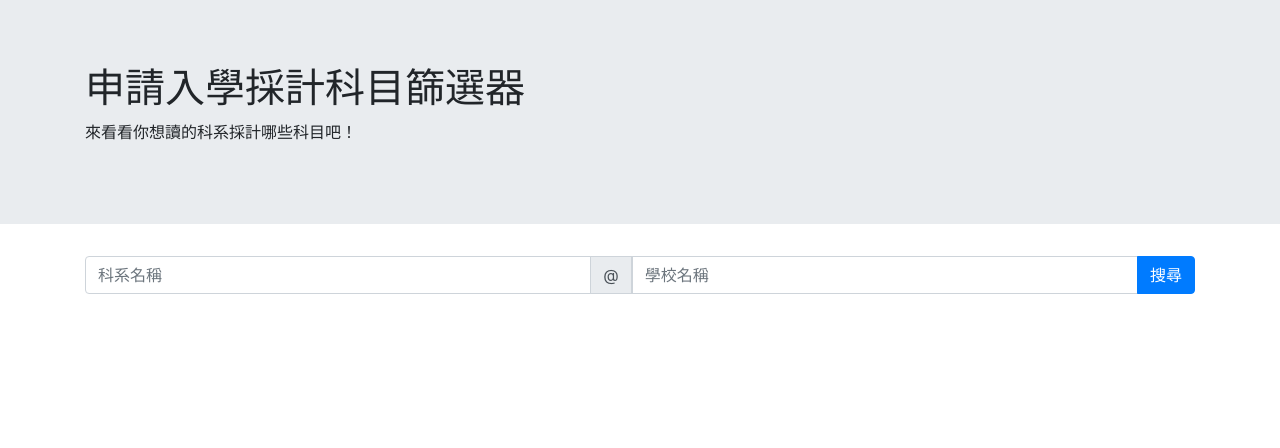
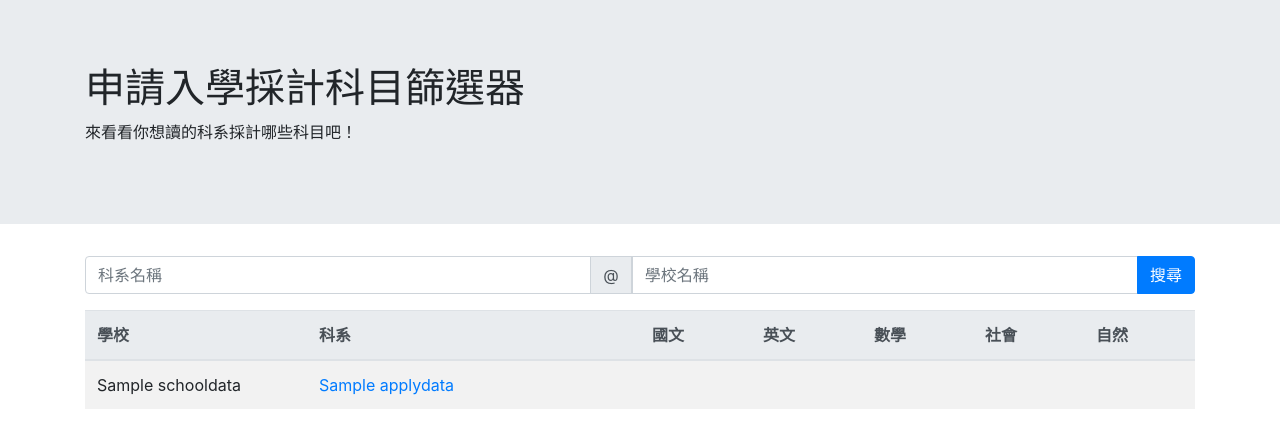
Before and after one commit to lashhw/applytool, a PHP site: page / in a window 1280 px wide. Shown: the top 448 px of the page. Run offline with PHP 8.4, Linux system fonts and the light colour scheme; tables that the repository leaves empty or names only in its code hold one stand-in row (values such as "Sample post"); some libraries are stand-ins or nearby versions.

Commit message:
add comment; implement color highlighting

```diff
--- a/getResult.php
+++ b/getResult.php
@@ -1,43 +1,77 @@
-<?php require "config.php" ?>
+<?php
+//config file
+require "config.php";
+
+// if 'qd' or 'qs' is empty, set it to '.*'(match any character(s))
+if($_GET["qd"]=="")$_GET["qd"]=".*";
+if($_GET["qs"]=="")$_GET["qs"]=".*";
+
+// convert id to school name
+function getSchoolName($id,$row,$pdo){
+  $stmt_school = $pdo->prepare("SELECT name FROM schoolData WHERE id=?");
+  // get the first three digits
+  $schoolid = substr($row["id"],0,3);
+  $stmt_school->execute(array($schoolid));
+  $schoolname = $stmt_school->fetchAll()[0]["name"];
+  return $schoolname;
+}
+
+//convert to formatted string
+$table_colors = array(
+  "頂標"=>"s1",
+  "前標"=>"s2",
+  "均標"=>"s3",
+  "後標"=>"s4",
+  "底標"=>"s5",
+  "採計"=>"s6",
+  "二階"=>"s7"
+);
+function getFormatted($str){
+  echo "<script>console.log('".$str."');</script>";
+  if(array_key_exists($str,$GLOBALS["table_colors"]))
+    return "<td class='".$GLOBALS["table_colors"][$str]."'>".$str."</td>";
+  else
+    return "<td class='td_default'></td>";
+}
+?>
 <div class="container">
   <?php
+  // serach for data whose name is regexly match
   $stmt_apply = $pdo_apply->prepare("SELECT id,name,chinese,math,english,society,science
                                FROM applyData WHERE name REGEXP ?;");
-  $stmt_apply->execute(array($_GET["q"]));
+  $stmt_apply->execute(array($_GET["qd"]));
   ?>
-  <table id="search_result" class="table table-striped">
+  <table id="table_result" class="table">
+    <thead class="thead-light">
       <tr>
-      <th width="11%">學校</th>
-      <th width="20%">科系</th>
+        <th width="10%">學校</th>
+        <th width="15%">科系</th>
         <th width="5%">國文</th>
         <th width="5%">英文</th>
         <th width="5%">數學</th>
         <th width="5%">社會</th>
         <th width="5%">自然</th>
-      <th width="7%">ID</th>
       </tr>
+    </thead>
+
+    <!-- loop through every rows which match regex and fliter schoolname -->
     <?php foreach ($stmt_apply->fetchAll() as $row):?>
-    <?php
-      $stmt_school = $pdo_apply->prepare("SELECT name FROM schoolData WHERE id=?");
-      $schoolid = substr($row["id"],0,3);
-      $stmt_school->execute(array($schoolid));
-      $schoolname = $stmt_school->fetchAll()[0]["name"];
-    ?>
-    <?php if(preg_match("/".$_GET["s"]."/",$schoolname)):?>
+      <?php $schoolname = getSchoolName($row["id"],$row,$pdo_apply);?>
+      <?php if(preg_match("/".$_GET["qs"]."/",$schoolname)):?>
       <tr>
-      <td><?php echo $schoolname?></td>
-      <td><?php echo $row["name"]?></td>
-      <td><?php echo $row["chinese"]?></td>
-      <td><?php echo $row["english"]?></td>
-      <td><?php echo $row["math"]?></td>
-      <td><?php echo $row["society"]?></td>
-      <td><?php echo $row["science"]?></td>
-      <td>
-      <a href=<?php echo "https://www.cac.edu.tw/apply108/system/108ColQry_forapply_3r5k9d/html/108_".$row["id"].".htm"?>
+        <td class='td_default'><?php echo $schoolname?></td>
+        <td class='td_default'>
+          <!-- link to cac -->
+          <a href="<?php echo 'https://www.cac.edu.tw/apply108/system/108ColQry_forapply_3r5k9d/html/108_'.$row['id'].'.htm'?>"
              target="_blank">
-        <?php echo $row["id"]?>
+            <?php echo $row["name"]?>
           </a>
         </td>
+        <?php echo getFormatted($row["chinese"])?>
+        <?php echo getFormatted($row["english"])?>
+        <?php echo getFormatted($row["math"])?>
+        <?php echo getFormatted($row["society"])?>
+        <?php echo getFormatted($row["science"])?>
       </tr>
       <?php endif;?>
     <?php endforeach;?>
--- a/index.html
+++ b/index.html
@@ -1,38 +1,44 @@
 <!DOCTYPE html>
-<html lang="en">
+<html lang="zh-Hant-TW">
 <head>
 	<meta charset="UTF-8">
 	<meta name="viewport" content="width=device-width, initial-scale=1.0">
 	<meta http-equiv="X-UA-Compatible" content="ie=edge">
 	<title>申請入學採計科目篩選器</title>
-
+	<!-- boostrap,jquery,popper.js and custom css -->
 	<link rel="stylesheet" href="https://maxcdn.bootstrapcdn.com/bootstrap/4.2.1/css/bootstrap.min.css">
 	<script src="https://ajax.googleapis.com/ajax/libs/jquery/3.3.1/jquery.min.js"></script>
 	<script src="https://cdnjs.cloudflare.com/ajax/libs/popper.js/1.14.6/umd/popper.min.js"></script>
 	<script src="https://maxcdn.bootstrapcdn.com/bootstrap/4.2.1/js/bootstrap.min.js"></script>
-	<link rel="stylesheet" href="style.css">
+	<link rel="stylesheet" href="style.css?v=20190121">
 
 	<script>
+	// search funtion; uses ajax to process the result.
 	function search(){
 		var xhttp = new XMLHttpRequest();
 		xhttp.onreadystatechange = function() {
-    	if (this.readyState == 4 && this.status == 200) {
-      	document.getElementById("result").innerHTML = this.responseText;
-    	}
-  	};
-  	xhttp.open("GET", "getResult.php?q=" + $("#qd")[0].value + "&s=" + $("#qs")[0].value, true);
-  	xhttp.send();
+			if (this.readyState == 4 && this.status == 200) {
+				document.getElementById("result").innerHTML = this.responseText;
+			}
+		};
+		xhttp.open("GET", "getResult.php?qd=" + $("#qd")[0].value + "&qs=" + $("#qs")[0].value, true);
+		xhttp.send();
 	}
+	// auto search when the page is loaded.
+	$(document).ready(function(){
+		search();
+	});
 	</script>
 </head>
 <body>
+	<!-- title bar -->
 	<div class="jumbotron jumbotron-fluid">
 		<div class="container">
 	  	<h1>申請入學採計科目篩選器</h1>
 			<p>來看看你想讀的科系採計哪些科目吧！</p>
 		</div>
 	</div>
-
+	<!-- search form -->
 	<div class="container form-group">
 		<div class="input-group mb-3">
 		  <input type="text" class="form-control" id="qd" placeholder="科系名稱" value="" onkeyup="search()">
@@ -45,7 +51,7 @@
 		  </div>
 		</div>
 	</div>
-
+	<!-- the location to place the result table -->
 	<div id="result"></div>
 </body>
 </html>
--- a/style.css
+++ b/style.css
@@ -1,4 +1,30 @@
-#search_result{
+#result{
+}
+#table_result{
   table-layout: fixed;
   word-wrap: break-word;
 }
+.s1{
+  background-color: #ccff99;
+}
+.s2{
+  background-color: #e6ff99;
+}
+.s3{
+  background-color: #ffffb3;
+}
+.s4{
+  background-color: #ffe699;
+}
+.s5{
+  background-color: #ffcc99;
+}
+.s6{
+  background-color: #e6ffff;
+}
+.s7{
+  background-color: #ffe6f2;
+}
+.td_default{
+  background-color: #f2f2f2;
+}
```
Lines whose indentation alone changed are shown as unchanged.
